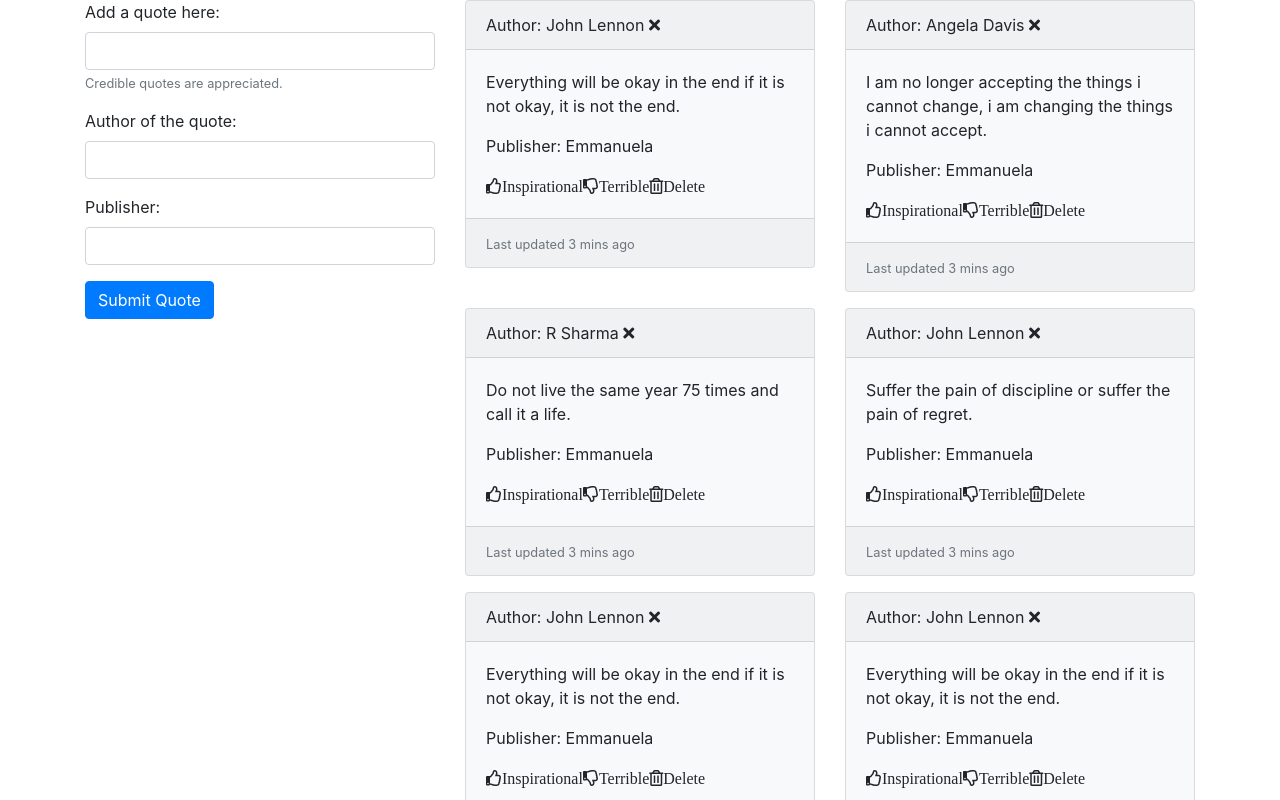
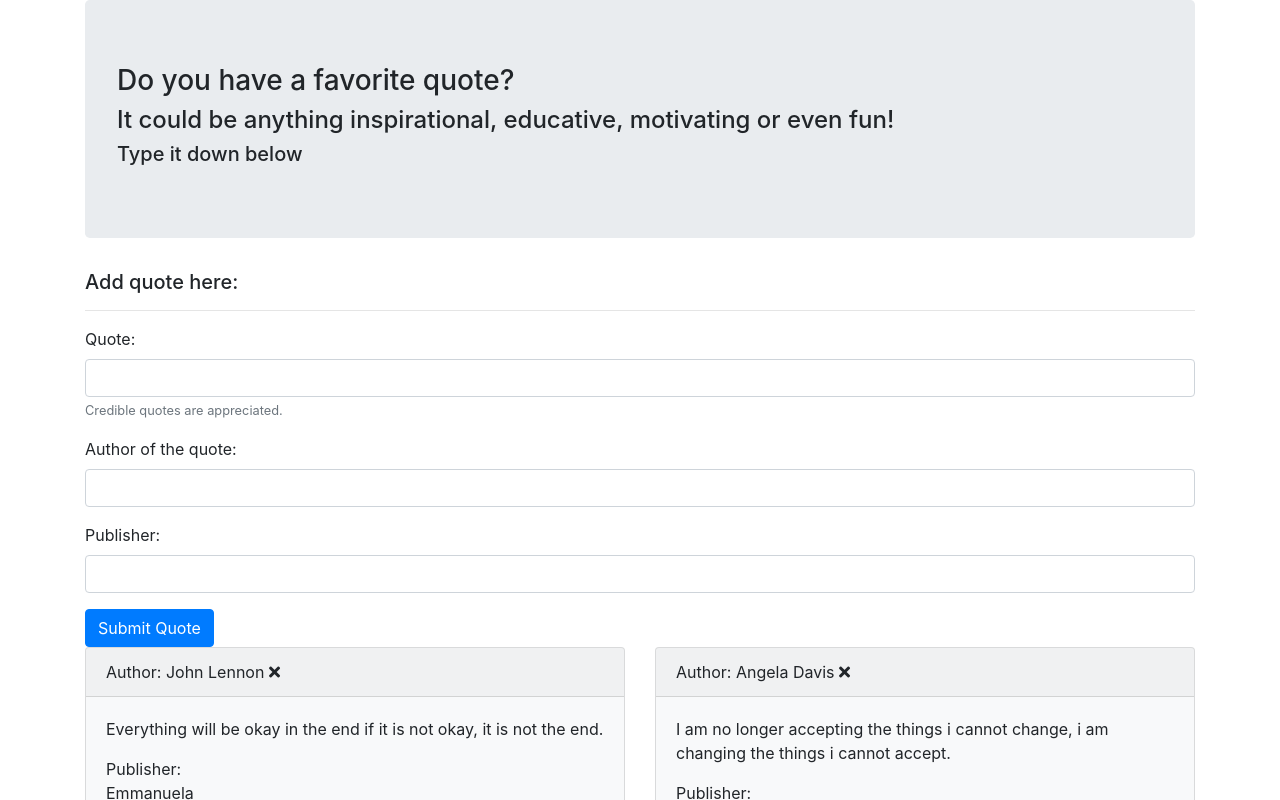
Before and after one commit to EmmanuelaJoy/quote-application, an Angular app: page / in a window 1280 px wide. Shown: the top 800 px of the page. Built offline with nearby package versions, Linux system fonts and the light colour scheme.

Commit message:
add input property binding to the quote-details component

```diff
--- a/src/app/app.module.ts
+++ b/src/app/app.module.ts
@@ -5,12 +5,14 @@ import { AppRoutingModule } from './app-routing.module';
 import { AppComponent } from './app.component';
 import { QuoteComponent } from './quote/quote.component';
 import { QuoteFormComponent } from './quote-form/quote-form.component';
+import { QuoteDetailsComponent } from './quote-details/quote-details.component';
 
 @NgModule({
   declarations: [
     AppComponent,
     QuoteComponent,
-    QuoteFormComponent
+    QuoteFormComponent,
+    QuoteDetailsComponent
   ],
   imports: [
     BrowserModule,
--- /dev/null
+++ b/src/app/quote-details/quote-details.component.html
@@ -0,0 +1 @@
+<p> {{quote.publisher}} </p>
--- /dev/null
+++ b/src/app/quote-details/quote-details.component.ts
@@ -0,0 +1,18 @@
+import { Component, OnInit, Input } from '@angular/core';
+import { Quote } from '../quote'
+
+@Component({
+  selector: 'app-quote-details',
+  templateUrl: './quote-details.component.html',
+  styleUrls: ['./quote-details.component.css']
+})
+export class QuoteDetailsComponent implements OnInit {
+
+  @Input() quote!: Quote;
+
+  constructor() { }
+
+  ngOnInit(): void {
+  }
+
+}
--- a/src/app/quote-form/quote-form.component.html
+++ b/src/app/quote-form/quote-form.component.html
@@ -1,6 +1,6 @@
 <form>
     <div class="form-group">
-        <label for="quoteInput">Add a quote here:</label>
+        <label for="quoteInput">Quote:</label>
         <input type="text" class="form-control" id="quoteInput" required>
         <small class="form-text text-muted">Credible quotes are appreciated.</small>
     </div>
--- a/src/app/quote/quote.component.html
+++ b/src/app/quote/quote.component.html
@@ -3,18 +3,27 @@
 <link rel="stylesheet" href="https://cdnjs.cloudflare.com/ajax/libs/font-awesome/5.15.3/css/all.min.css">
 
 <div class="container">
+    <div class="jumbotron">
+        <h3>Do you have a favorite quote?</h3>
+        <h4>It could be anything inspirational, educative, motivating or even fun!</h4>
+        <h5>Type it down below</h5>
+    </div>
     <div class="row">
-        <div class="col-sm-12 col-md-4">
+        <div class="col-12">
+            <h5>Add quote here:</h5>
+            <hr>
             <app-quote-form></app-quote-form>
         </div>
-        <div class="col-sm-12 col-md-8">
+    </div>
+
     <div class="row card-group">
-                <div class="col-sm-12 col-md-8 col-lg-6" *ngFor='let quote of quotes;let i = index'>
+        <div class="col-sm-12 col-md-6 col-lg-6" *ngFor='let quote of quotes;let i = index'>
             <div id={{i}} class="card bg-light mb-3">
                 <div class="card-header">Author: {{quote.author}} <i class="fas fa-times"></i></div>
                 <div class="card-body">
                     <p class="card-text">{{quote.quoteInput}}</p>
-                            <p>Publisher: {{quote.publisher}}</p>
+                    <p>Publisher: <app-quote-details [quote]='quote'></app-quote-details>
+                    </p>
                     <i class="far fa-thumbs-up">Inspirational</i>
                     <i class="far fa-thumbs-down">Terrible</i>
                     <i class="far fa-trash-alt">Delete</i>
@@ -26,7 +35,7 @@
         </div>
 
     </div>
-        </div>
+
+
 
 </div>
-</div>
```
Also changed, not shown: src/app/quote-details/quote-details.component.css (added), 1 other file (tests, documents, lock files or other folders). Lines whose indentation alone changed are shown as unchanged.
